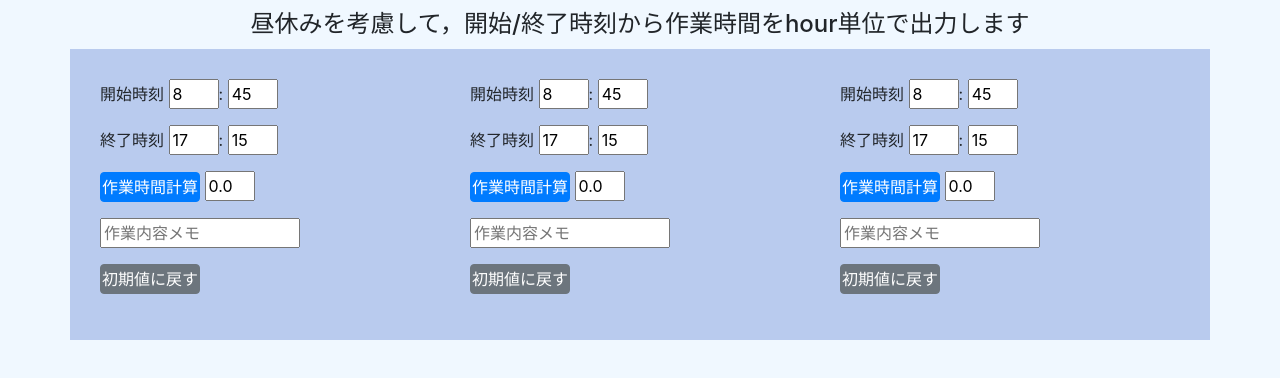
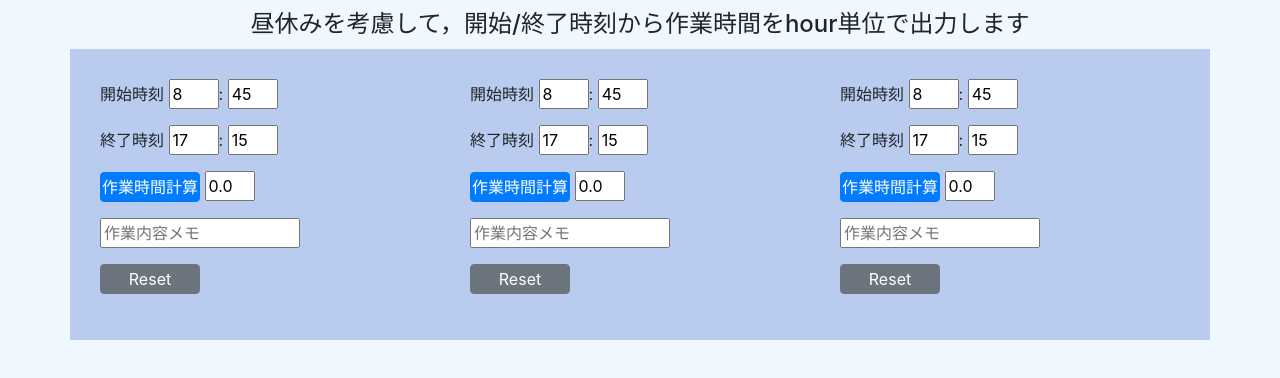
Before and after one commit to kosuke-kumapooh/timer, a plain HTML site: page docs/index.html in a window 1280 px wide. Drawn offline with nearby package versions, Linux system fonts and the light colour scheme.

Commit message:
Update index.html

```diff
--- a/docs/index.html
+++ b/docs/index.html
@@ -27,7 +27,7 @@
             <input type="text" name="result" value="0.0" readonly>
           </p>
           <p><input type="text" class="memo" placeholder="作業内容メモ"></p>
-          <p><button type="reset" class="btn btn-secondary" onclick="clearNumber1()">初期値に戻す</button></p>
+          <p><button type="reset" class="btn btn-secondary" onclick="clearNumber1()">Reset</button></p>
         </form>
       </div>
       <div class="col-sm">
@@ -43,7 +43,7 @@
             <input type="text" name="result" value="0.0" readonly>
           </p>
           <p><input type="text" class="memo" placeholder="作業内容メモ"></p>
-          <p><button type="reset" class="btn btn-secondary" onclick="clearNumber2()">初期値に戻す</button></p>
+          <p><button type="reset" class="btn btn-secondary" onclick="clearNumber2()">Reset</button></p>
         </form>
       </div>
       <div class="col-sm">
@@ -59,7 +59,7 @@
             <input type="text" name="result" value="0.0" readonly>
           </p>
           <p><input type="text" class="memo" placeholder="作業内容メモ"></p>
-          <p><button type="reset" class="btn btn-secondary" onclick="clearNumber3()">初期値に戻す</button></p>
+          <p><button type="reset" class="btn btn-secondary" onclick="clearNumber3()">Reset</button></p>
         </form>
       </div>
     </div>
```
